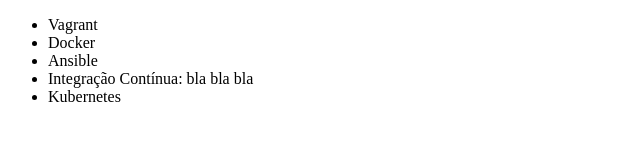
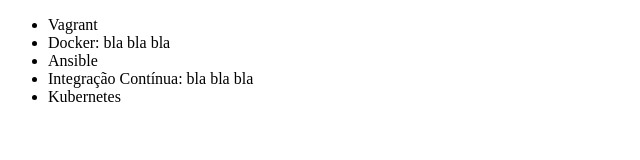
Before and after one commit to Goubst/aula-git, a plain HTML site: page index.html in a window 1280 px wide. Shown: the full height of the page, 0-640 px from the left. Drawn offline with Linux system fonts and the light colour scheme.

Commit message:
Atualizando nome do curso de Docker

```diff
--- a/index.html
+++ b/index.html
@@ -7,7 +7,7 @@
 <body>
     <ul>
         <li>Vagrant</li>
-        <li>Docker</li>
+        <li>Docker: bla bla bla</li>
         <li>Ansible</li>
         <li>Integração Contínua: bla bla bla</li>
         <li>Kubernetes</li>
```
